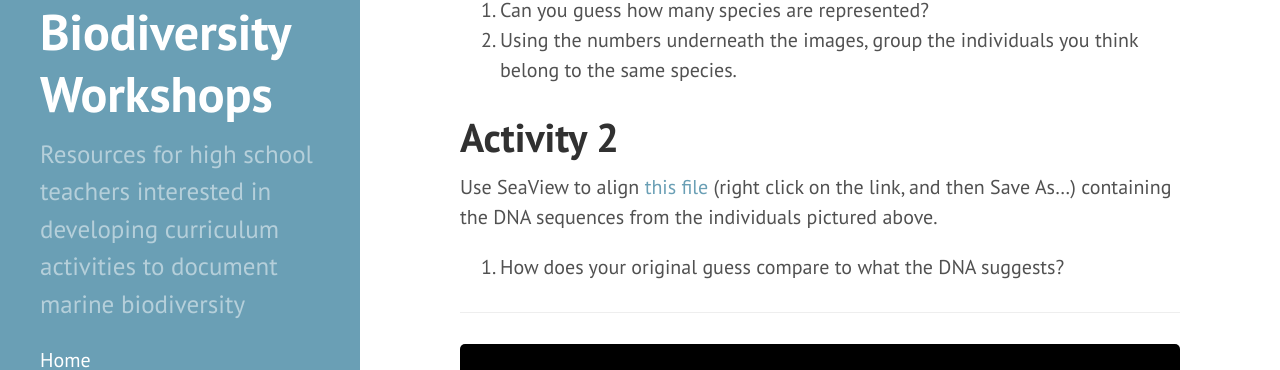
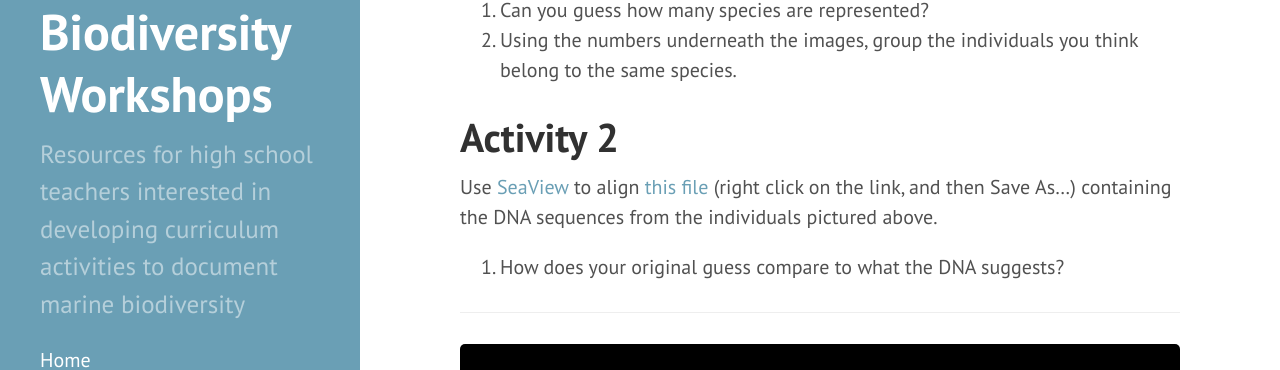
Before and after one commit to marine-diversity-workshops/marine-diversity-workshops.github.io, a Jekyll site: the page built from identification-challenge.md, in a window 1280 px wide and 900 px high. Shown: the part 272-642 px from the top of the window. Built offline with Jekyll 4.4.1, drawn with Linux system fonts in a browser that asks for light colours; nearby versions of some CDN libraries; some of the changed lines change nothing that is shown.

Commit message:
add link to SeaView

```diff
--- a/identification-challenge.md
+++ b/identification-challenge.md
@@ -13,9 +13,9 @@ Looking at the pictures below:
 
 # Activity 2
 
-Use SeaView to align [this file]({{ site.baseurl }}resources/impatiens.fas)
-(right click on the link, and then Save As…) containing the DNA sequences from
-the individuals pictured above.
+Use [SeaView](http://doua.prabi.fr/software/seaview) to align [this file]({{
+site.baseurl }}resources/impatiens.fas) (right click on the link, and then Save
+As…) containing the DNA sequences from the individuals pictured above.
 
 1. How does your original guess compare to what the DNA suggests?
 
```
